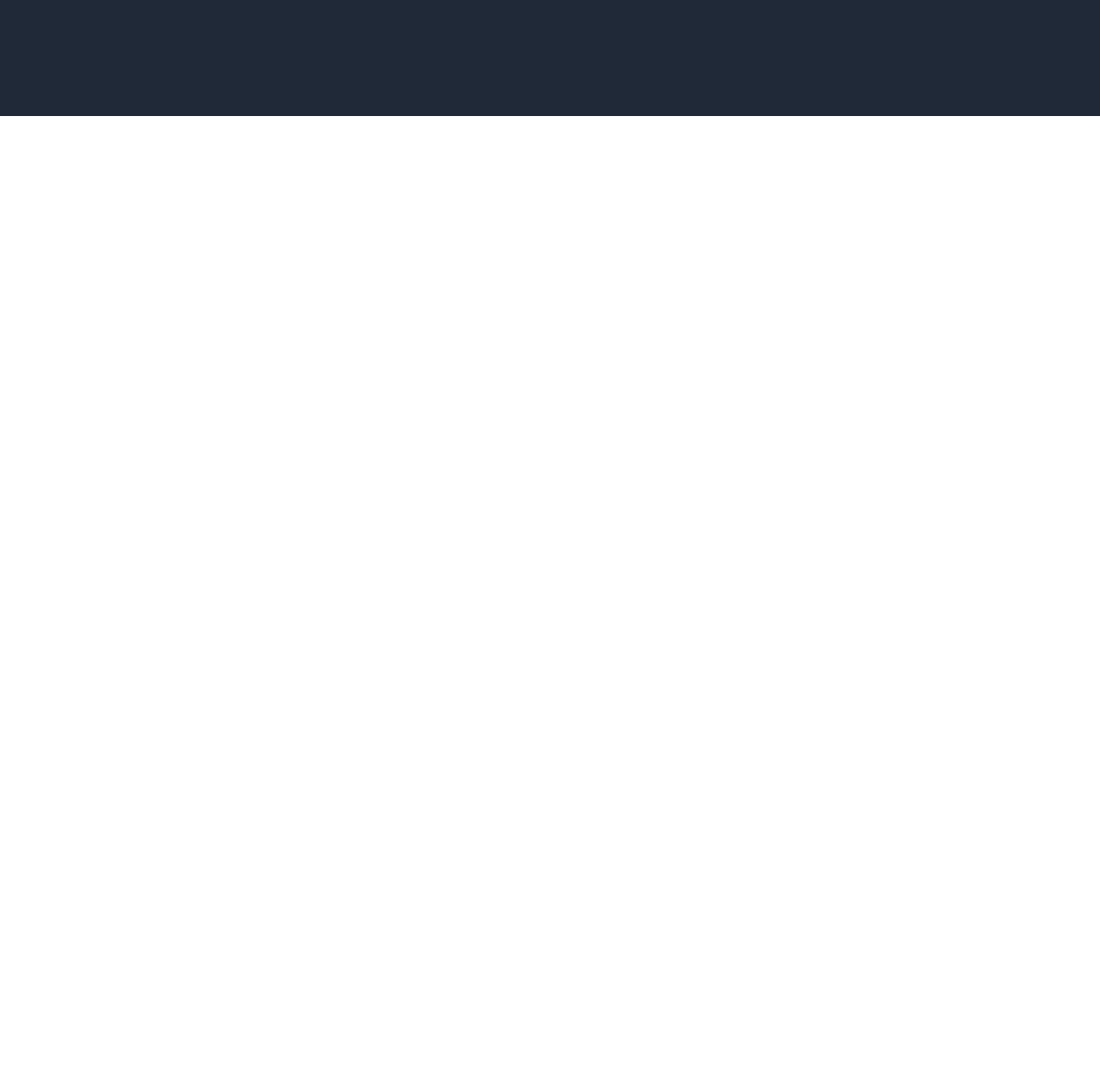
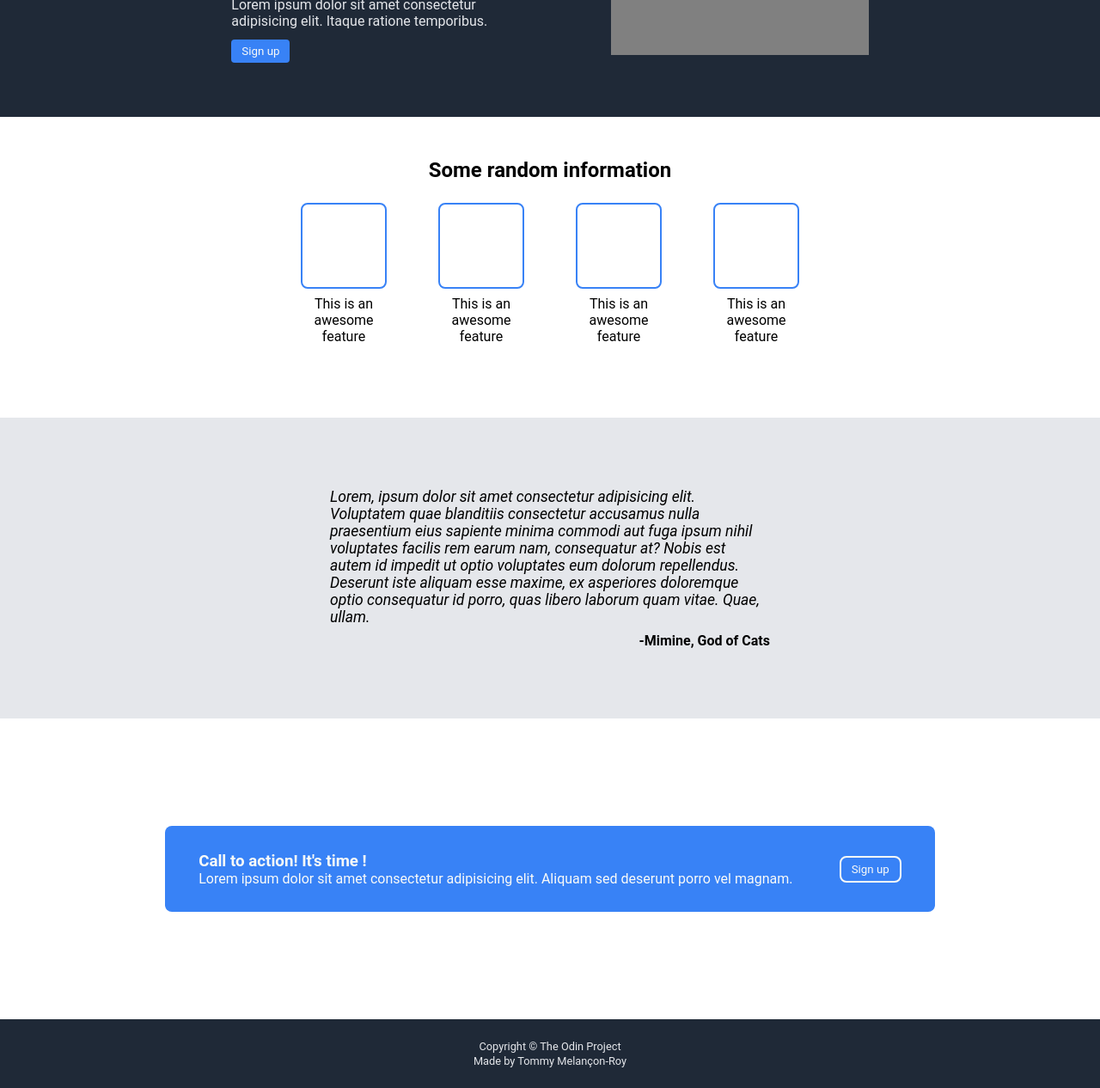
Before and after one commit to laGrossePistache/landing_page_top, a plain HTML site: page index.html in a window 1280 px wide. Shown: the part 216-1482 px from the top of the page at 86% size. Before the commit the page ends 800 px from the top, so only its background shows below. Drawn offline with Linux system fonts and the light colour scheme.

Commit message:
Finish index.html, add every section needed. finish styles.css. It's not responsive

```diff
--- a/index.html
+++ b/index.html
@@ -20,13 +20,61 @@
         </nav>
     </header>
     <main>
-        <section id="hero-section"></section>
-        <section></section>
-        <section></section>
-        <section></section>
+        <section id="hero-section">
+            <div id="introduction">
+                <h1>This website is awesome!</h1>
+                <p>Lorem ipsum dolor sit amet consectetur adipisicing elit. Itaque ratione temporibus.</p>
+
+                <button>Sign up</button>
+            </div>
+            <div id="intro-img">
+                This is a place holder for an image
+            </div>
+        </section>
+        <section id="features-section">
+            <h2>Some random information</h2>
+            <div id="features-container">
+                <div class="feature">
+                    <div class="feature-rectangle"></div>
+                    <p>This is an awesome feature</p>
+                </div>
+                <div class="feature">
+                    <div class="feature-rectangle"></div>
+                    <p>This is an awesome feature</p>
+                </div>
+                <div class="feature">
+                    <div class="feature-rectangle"></div>
+                    <p>This is an awesome feature</p>
+                </div>
+                <div class="feature">
+                    <div class="feature-rectangle"></div>
+                    <p>This is an awesome feature</p>
+                </div>
+            </div>
+        </section>
+        <section id="quote-section">
+            <p id="quote"><em>Lorem, ipsum dolor sit amet consectetur adipisicing elit. Voluptatem quae blanditiis
+                    consectetur accusamus nulla praesentium eius sapiente minima commodi aut fuga ipsum nihil voluptates
+                    facilis rem earum nam, consequatur at?
+                    Nobis est autem id impedit ut optio voluptates eum dolorum repellendus. Deserunt iste aliquam esse
+                    maxime, ex asperiores doloremque optio consequatur id porro, quas libero laborum quam vitae. Quae,
+                    ullam.</em> </p>
+            <p id="author"><strong>-Mimine, God of Cats</strong></p>
+        </section>
+        <section id="signup-section">
+            <div id="signup-container">
+                <div id="signup-text">
+                    <h3>Call to action! It's time !</h3>
+                    <p>Lorem ipsum dolor sit amet consectetur adipisicing elit. Aliquam sed deserunt porro vel magnam.</p>
+                </div>
+                <button>Sign up</button>
+            </div>
+
+        </section>
     </main>
     <footer>
-
+        <p>Copyright © <a href="https://www.theodinproject.com/">The Odin Project</a></p>
+        <p>Made by Tommy Melançon-Roy</p>
     </footer>
 </body>
 
--- a/styles.css
+++ b/styles.css
@@ -1,12 +1,14 @@
 :root {
     --header-text: #F9FAF8;
-    --header-hero-bg-color: #1F2937
+    --header-hero-bg-color: #1F2937;
+    --quote-bg-color: #E5E7EB;
 }
 
 * {
     margin: 0;
     padding: 0;
     box-sizing: border-box;
+    font-family: roboto, sans-serif;
 }
 
 header {
@@ -36,4 +38,128 @@ nav li {
 #hero-section {
     height: 300px;
     background-color: var(--header-hero-bg-color);
+    padding: 0px 10%;
+    display: flex;
+    justify-content: space-evenly;
+    align-items: center;
 }
+
+#hero-section h1{
+    color: var(--header-text);
+    font-size: 2rem;
+}
+
+#hero-section div {
+    width: 300px;
+    height: 156px;
+    color: var(--quote-bg-color)
+}
+
+#hero-section p {
+    padding: 12px 0;
+}
+
+#hero-section button{
+    padding: 6px 12px;
+    background-color: #3882F6;
+    color: var(--header-text);
+    border: none;
+    border-radius: 4px;
+}
+
+#intro-img{
+    background-color: gray;
+    height: 128px;
+    display: flex;
+    justify-content: center;
+    align-items: center;
+}
+
+#features-section {
+    height: 350px;
+    padding: 48px 25%;
+    text-align: center;
+
+}
+
+#features-container {
+    display: flex;
+    justify-content: space-around;
+}
+
+.feature {
+    display: flex;
+    flex-direction: column;
+    align-items: center;
+    width: 110px;
+    margin: 24px 0;
+}
+
+.feature-rectangle {
+    width: 100px;
+    height: 100px;
+    border: 2px solid #3882F6;
+    border-radius: 8px;
+    margin-bottom: 8px;
+}
+
+#quote-section {
+    height: 350px;
+    padding: 24px 30%;
+    background-color: var(--quote-bg-color);
+    display: flex;
+    flex-direction: column;
+    justify-content: center;
+    gap: 8px;
+}
+
+#quote {
+    font-size: 1.1rem;
+}
+#author {
+    align-self: flex-end;
+}
+
+#signup-section {
+    height: 350px;
+    display: flex;
+    align-items: center;
+}
+
+#signup-container {
+    background-color: #3882F6;
+    color: var(--header-text);
+    width: 70vw;
+    height: 100px;
+    border-radius: 8px;
+    padding: 12px;
+    margin: auto;
+    display: flex;
+    justify-content: space-around;
+    align-items: center;
+}
+
+#signup-container button{
+    padding: 6px 12px;
+    border-radius: 8px;
+    background-color: transparent;
+    border: 2px solid var(--header-text);
+    color: var(--header-text);
+}
+
+footer{
+    height: 80px;
+    background-color: var(--header-hero-bg-color);
+    display: flex;
+    flex-direction: column;
+    justify-content: center;
+    align-items: center;
+    gap: 2px;
+    font-size: 0.8rem;
+    color: var(--quote-bg-color);
+}
+
+footer a {
+    text-decoration: none;
+    color: var(--quote-bg-color);
+}
```
